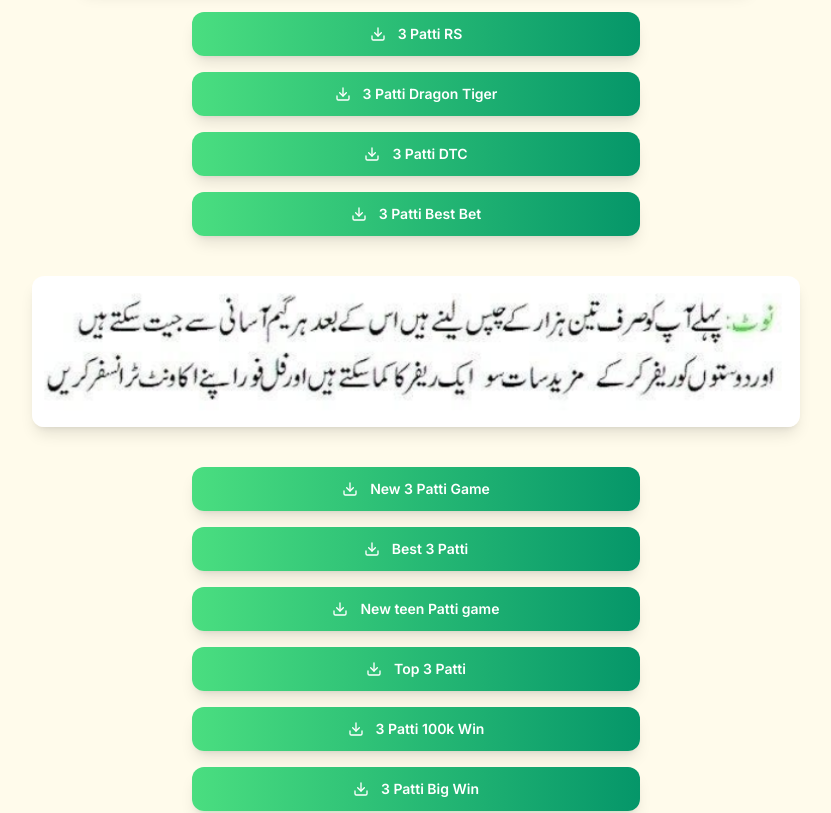
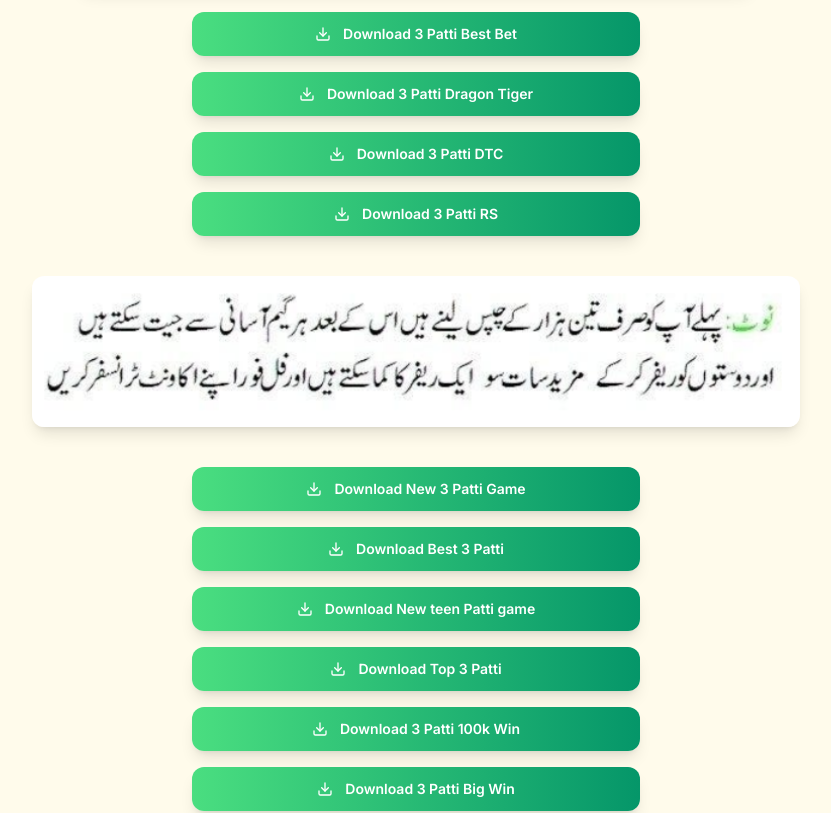
Before and after one commit to zoyakhanmalik0/DT-club-game, a React (Vite) app: page / in a window 1280 px wide. Shown: the part 880-1693 px from the top of the page, without its empty margins (224-1055 px from the left). Built offline with nearby package versions, Linux system fonts and the light colour scheme.

Commit message:
Update HeroSection.tsx

```diff
--- a/src/components/HeroSection.tsx
+++ b/src/components/HeroSection.tsx
@@ -10,16 +10,16 @@ interface DownloadButton {
 const DownloadPage: React.FC = () => {
   // ✅ Safe, generic, policy-compliant game links
   const buttons: DownloadButton[] = [
-    { label: '3 Patti RS', href: 'https://3pattirs.net/?from_gameid=5712912&channelCode=5129078' },
-    { label: '3 Patti Dragon Tiger', href: 'https://3pattirs.net/?from_gameid=5129078&channelCode=5128469' },
-    { label: '3 Patti DTC', href: 'https://3pattirs.net/?from_gameid=5129601&channelCode=5129078' },
-    { label: '3 Patti Best Bet', href: 'https://3pattirs.net/?from_gameid=5712912&channelCode=5129078' },
-    { label: 'New 3 Patti Game', href: 'https://3pattirs.net/?from_gameid=5129601&channelCode=5129078' },
-    { label: 'Best 3 Patti ', href: 'https://3pattirs.net/?from_gameid=5129078&channelCode=5128469' },
-    { label: 'New teen Patti game', href: 'https://3pattirs.net/?from_gameid=5712912&channelCode=5129078' },
-    { label: 'Top 3 Patti ', href: 'https://3pattirs.net/?from_gameid=5129601&channelCode=5129078' },
-    { label: '3 Patti 100k Win', href: 'https://3pattirs.net/?from_gameid=5129078&channelCode=5128469' },
-    { label: '3 Patti Big Win', href: 'https://3pattirs.net/?from_gameid=5712912&channelCode=5129078' },
+    { label: 'Download 3 Patti Best Bet', href: 'https://3pattirs.net/?from_gameid=5712912&channelCode=5129078' },
+    { label: 'Download 3 Patti Dragon Tiger', href: 'https://3pattirs.net/?from_gameid=5129078&channelCode=5128469' },
+    { label: 'Download 3 Patti DTC', href: 'https://3pattirs.net/?from_gameid=5129601&channelCode=5129078' },
+    { label: 'Download 3 Patti RS', href: 'https://3pattirs.net/?from_gameid=5712912&channelCode=5129078' },
+    { label: 'Download New 3 Patti Game', href: 'https://3pattirs.net/?from_gameid=5129601&channelCode=5129078' },
+    { label: 'Download Best 3 Patti ', href: 'https://3pattirs.net/?from_gameid=5129078&channelCode=5128469' },
+    { label: 'Download New teen Patti game', href: 'https://3pattirs.net/?from_gameid=5712912&channelCode=5129078' },
+    { label: 'Download Top 3 Patti ', href: 'https://3pattirs.net/?from_gameid=5129601&channelCode=5129078' },
+    { label: 'Download 3 Patti 100k Win', href: 'https://3pattirs.net/?from_gameid=5129078&channelCode=5128469' },
+    { label: 'Download 3 Patti Big Win', href: 'https://3pattirs.net/?from_gameid=5712912&channelCode=5129078' },
   ];
 
   const greenGradient =
```
